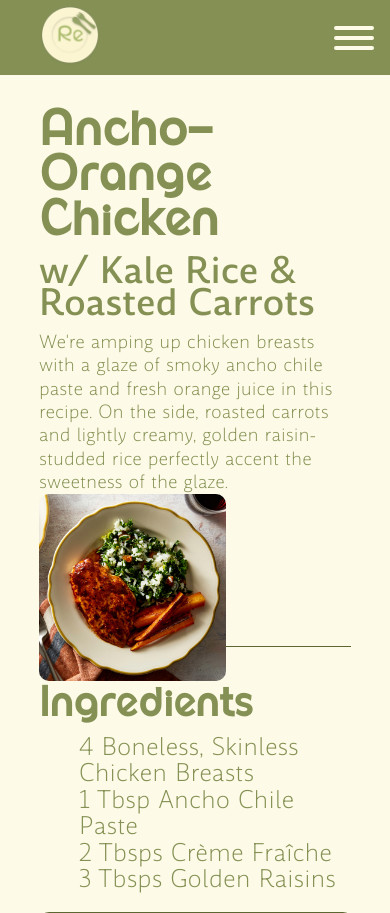
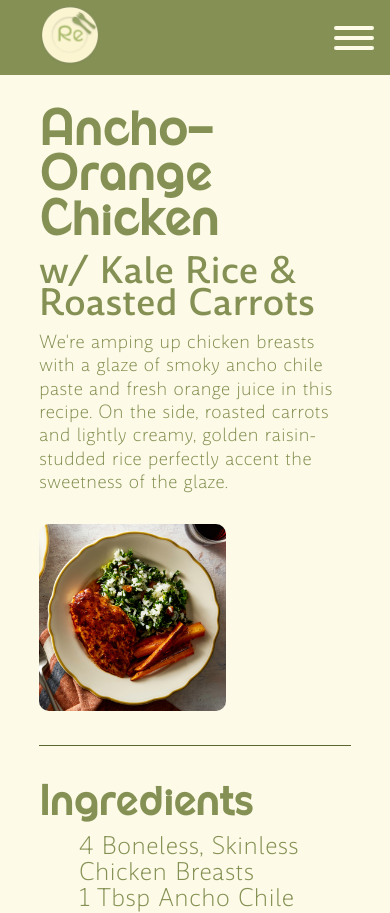
Before and after one commit to chloe-peng/idm232-cp3282, a PHP site: page /recipe.html in a window 390 px wide. Shown: the top 913 px of the page. Run offline with PHP 8.4, Linux system fonts and the light colour scheme.

Commit message:
Updated styling

```diff
--- a/css/style.css
+++ b/css/style.css
@@ -589,10 +589,12 @@ fieldset {
 
     .recipe-hero {
         grid-template-columns: 1fr;
+        height: auto;
     }
 
     .recipe-hero-right {
         grid-column: 1;
+        margin-bottom: 30px;
         height: 100%;
         width: auto;
     }
```
